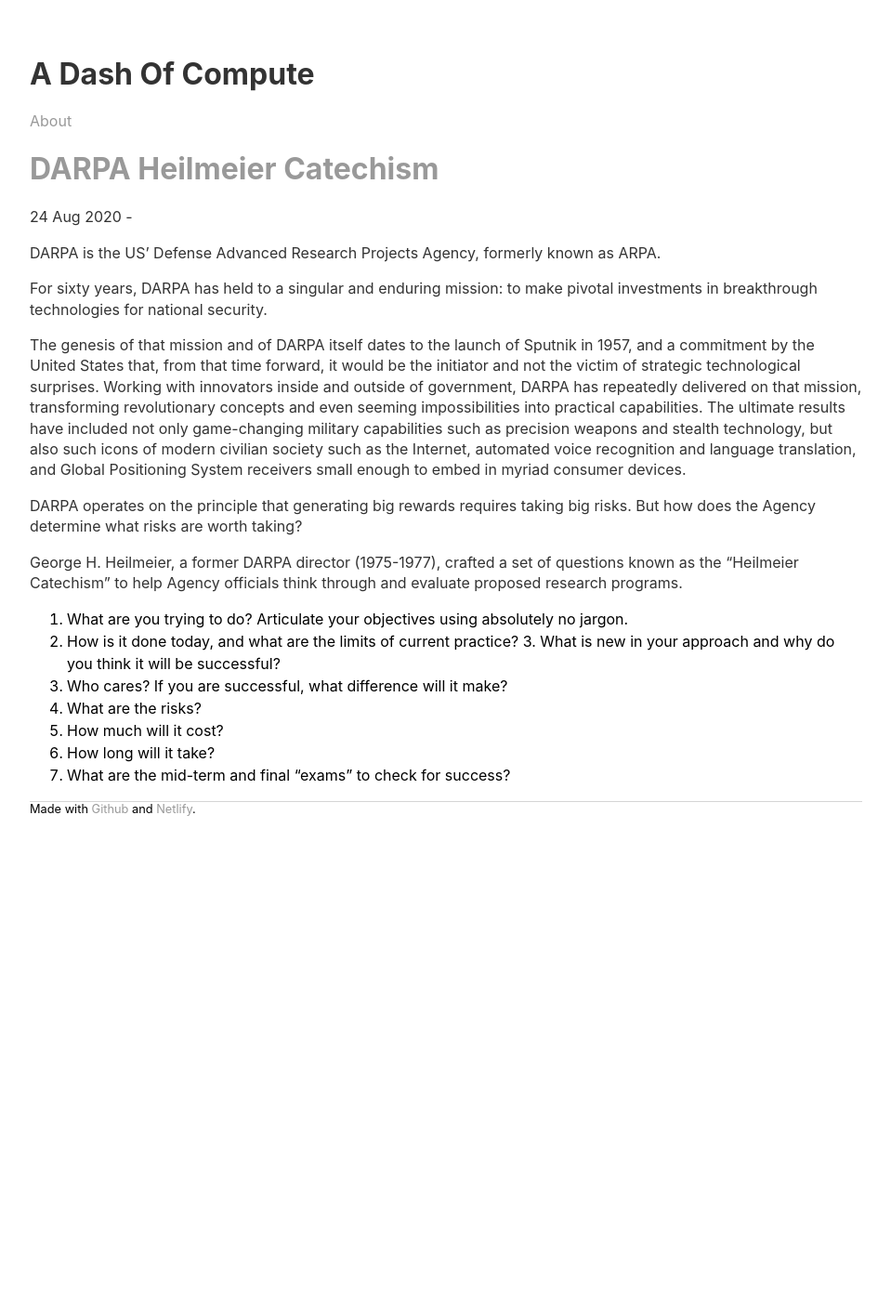
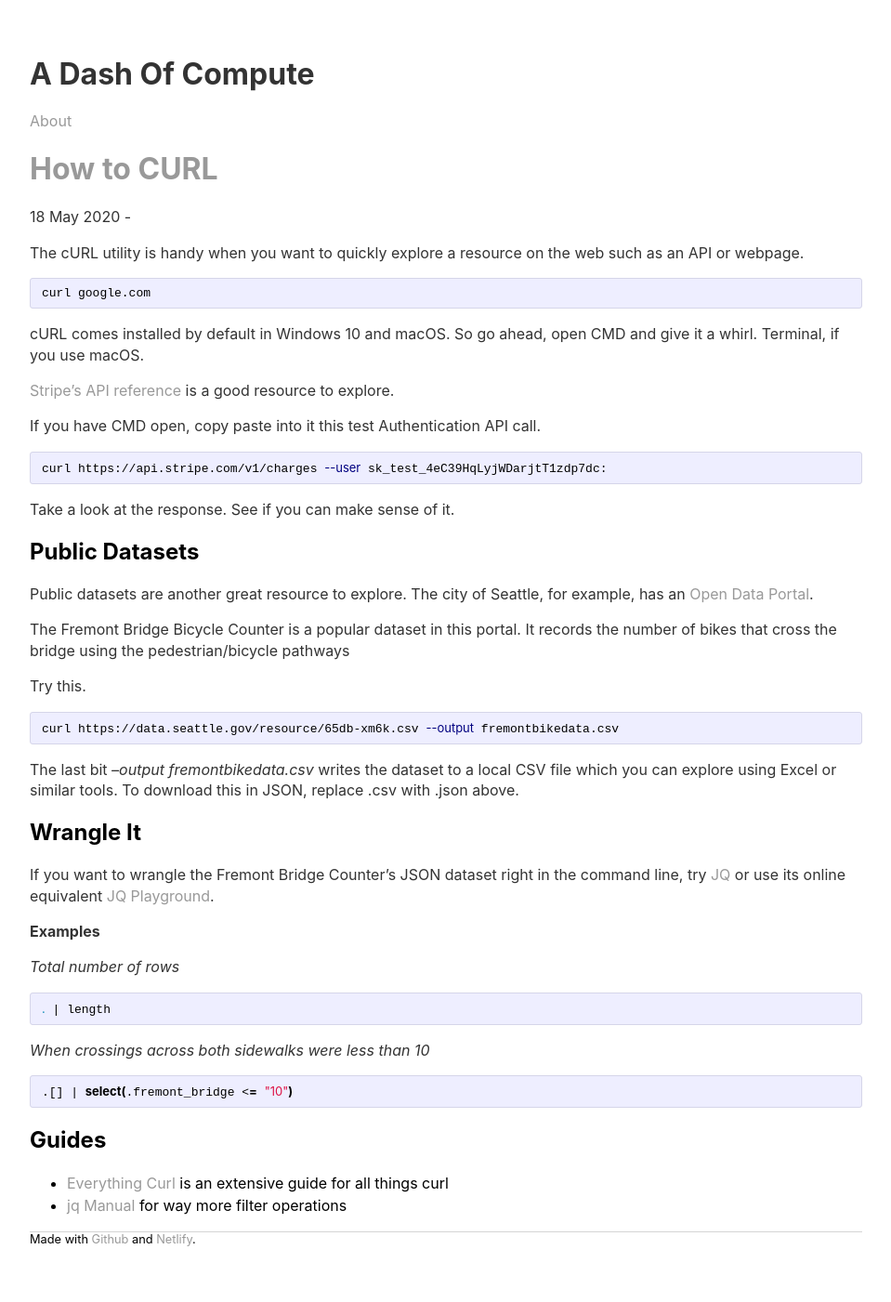
Before and after one commit to sautee/sautee.github.io, a Jekyll site: the page built from _posts/2020-08-24-the-heilmeier-catechism.md, in a window 1280 px wide. Shown: the whole page at 93% size, without its empty margins (160-1119 px from the left). Built offline with Jekyll 4.4.1, drawn with Linux system fonts in a browser that asks for light colours; before the commit the page ends 938 px from its top, so only the background shows below that.

Commit message:
Update 2020-08-24-the-heilmeier-catechism.md

````diff
--- a/_posts/2020-08-24-the-heilmeier-catechism.md
+++ b/_posts/2020-08-24-the-heilmeier-catechism.md
@@ -1,24 +1,58 @@
 ---
 layout: post
-title: "DARPA Heilmeier Catechism"
-excerpt: "George H. Heilmeier crafted a set of questions known as the Heilmeier Catechism to help Agency officials think through and evaluate proposed research programs."
-date: 2020-08-24
+title: "How to CURL"
+excerpt: "The cURL utility is handy when you want to quickly explore a resource on the web such as an API or webpage."
+date: 2020-05-18
 ---
 
-DARPA is the US' Defense Advanced Research Projects Agency, formerly known as ARPA.
+The cURL utility is handy when you want to quickly explore a resource on the web such as an API or webpage.
 
-For sixty years, DARPA has held to a singular and enduring mission: to make pivotal investments in breakthrough technologies for national security.
+```shell
+curl google.com
+```
 
-The genesis of that mission and of DARPA itself dates to the launch of Sputnik in 1957, and a commitment by the United States that, from that time forward, it would be the initiator and not the victim of strategic technological surprises. Working with innovators inside and outside of government, DARPA has repeatedly delivered on that mission, transforming revolutionary concepts and even seeming impossibilities into practical capabilities. The ultimate results have included not only game-changing military capabilities such as precision weapons and stealth technology, but also such icons of modern civilian society such as the Internet, automated voice recognition and language translation, and Global Positioning System receivers small enough to embed in myriad consumer devices.
+cURL comes installed by default in Windows 10 and macOS. So go ahead, open CMD and give it a whirl. Terminal, if you use macOS.
 
-DARPA operates on the principle that generating big rewards requires taking big risks. But how does the Agency determine what risks are worth taking?
+[Stripe's API reference](https://stripe.com/docs/api/authentication?lang=curl) is a good resource to explore.
 
-George H. Heilmeier, a former DARPA director (1975-1977), crafted a set of questions known as the "Heilmeier Catechism" to help Agency officials think through and evaluate proposed research programs.
+If you have CMD open, copy paste into it this test Authentication API call.
 
-1. What are you trying to do? Articulate your objectives using absolutely no jargon.
-2. How is it done today, and what are the limits of current practice? 3. What is new in your approach and why do you think it will be successful?
-5. Who cares? If you are successful, what difference will it make?
-6. What are the risks?
-7. How much will it cost?
-8. How long will it take?
-9. What are the mid-term and final “exams” to check for success?
+```shell
+curl https://api.stripe.com/v1/charges --user sk_test_4eC39HqLyjWDarjtT1zdp7dc:
+```
+
+Take a look at the response. See if you can make sense of it.
+
+## Public Datasets
+
+Public datasets are another great resource to explore. The city of Seattle, for example, has an [Open Data Portal](https://data.seattle.gov/).
+
+The Fremont Bridge Bicycle Counter is a popular dataset in this portal. It records the number of bikes that cross the bridge using the pedestrian/bicycle pathways
+
+Try this.
+
+```shell
+curl https://data.seattle.gov/resource/65db-xm6k.csv --output fremontbikedata.csv
+```
+
+The last bit _--output fremontbikedata.csv_ writes the dataset to a local CSV file which you can explore using Excel or similar tools. To download this in JSON, replace .csv with .json above.
+
+## Wrangle It
+
+If you want to wrangle the Fremont Bridge Counter's JSON dataset right in the command line, try [JQ](https://stedolan.github.io/jq/) or use its online equivalent [JQ Playground](https://jqplay.org/).
+
+**Examples**
+
+_Total number of rows_
+```shell
+. | length
+```
+
+_When crossings across both sidewalks were less than 10_
+```shell
+.[] | select(.fremont_bridge <= "10")
+```
+
+## Guides
+- [Everything Curl](https://ec.haxx.se/) is an extensive guide for all things curl
+- [jq Manual](https://stedolan.github.io/jq/manual/) for way more filter operations
````
